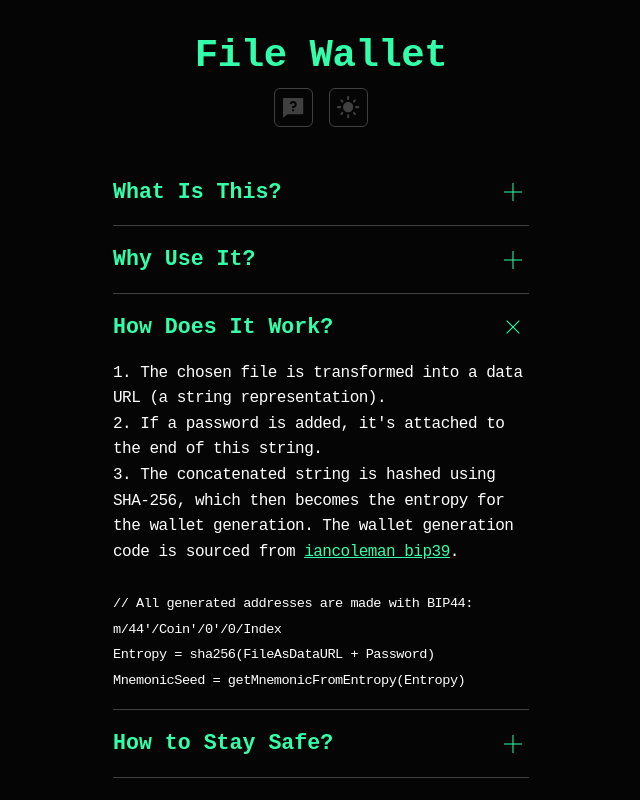
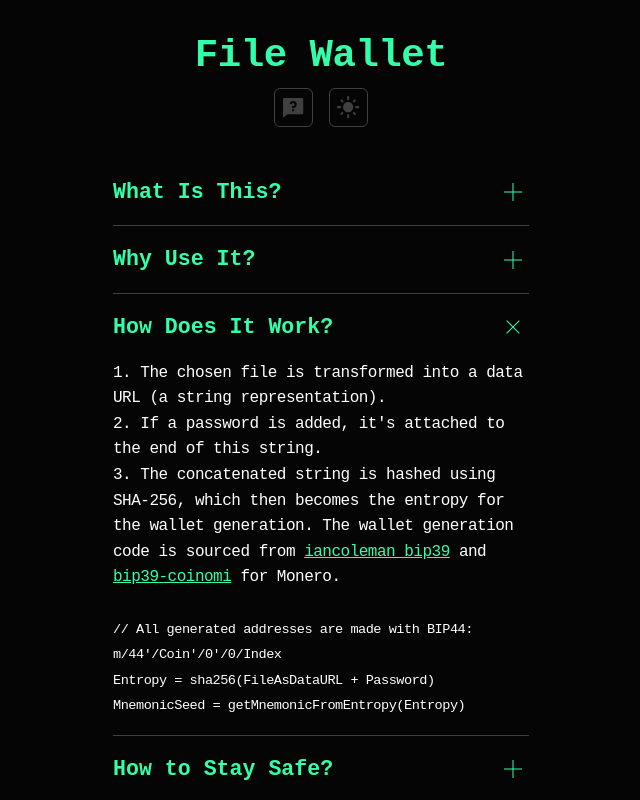
Before and after one commit to AmphibianDev/file-wallet, a React (Vite) app: page /faq in a window 1280 px wide. Both pictures are taken after a click on the button "How Does It Work?". Shown: the top 800 px of the page, without its empty margins (319-959 px from the left). Built offline with nearby package versions, Linux system fonts and the light colour scheme.

Commit message:
Update FAQ, footer and meta description

```diff
--- a/index.html
+++ b/index.html
@@ -8,7 +8,7 @@
     <title>File-Wallet</title>
     <meta
       name="description"
-      content="Generate cryptocurrency wallets using an image combined with a password. Hidden in plain sight, versatile, and memorable."
+      content="Cryptocurrency wallet creation using images and passwords. Generate secure Bitcoin, Monero, Ethereum, and other crypto wallets with ease. Hidden in plain sight, versatile against threats, and memorably safe."
     />
 
     <meta property="og:title" content="File-Wallet" />
--- a/src/components/FAQ.tsx
+++ b/src/components/FAQ.tsx
@@ -65,8 +65,16 @@ const FAQ = () => {
                 rel="noreferrer"
               >
                 iancoleman bip39
-              </a>
-              .
+              </a>{' '}
+              and{' '}
+              <a
+                href="https://github.com/Coinomi/bip39-coinomi"
+                target="_blank"
+                rel="noreferrer"
+              >
+                bip39-coinomi
+              </a>{' '}
+              for Monero.
             </p>
           </li>
         </ol>
@@ -175,7 +183,7 @@ const FAQ = () => {
           >
             GitHub
           </a>
-          . And always be cautious.
+          . And remember the website is still in the alpha stage.
         </p>
       </Accordion>
     </div>
--- a/src/components/Footer.tsx
+++ b/src/components/Footer.tsx
@@ -42,7 +42,7 @@ const Footer = () => {
             rel="noreferrer"
             className={FooterCSS.clickText}
           >
-            v0.3.0-alpha
+            v0.3.1-alpha
           </a>
         </p>
       </div>
```
